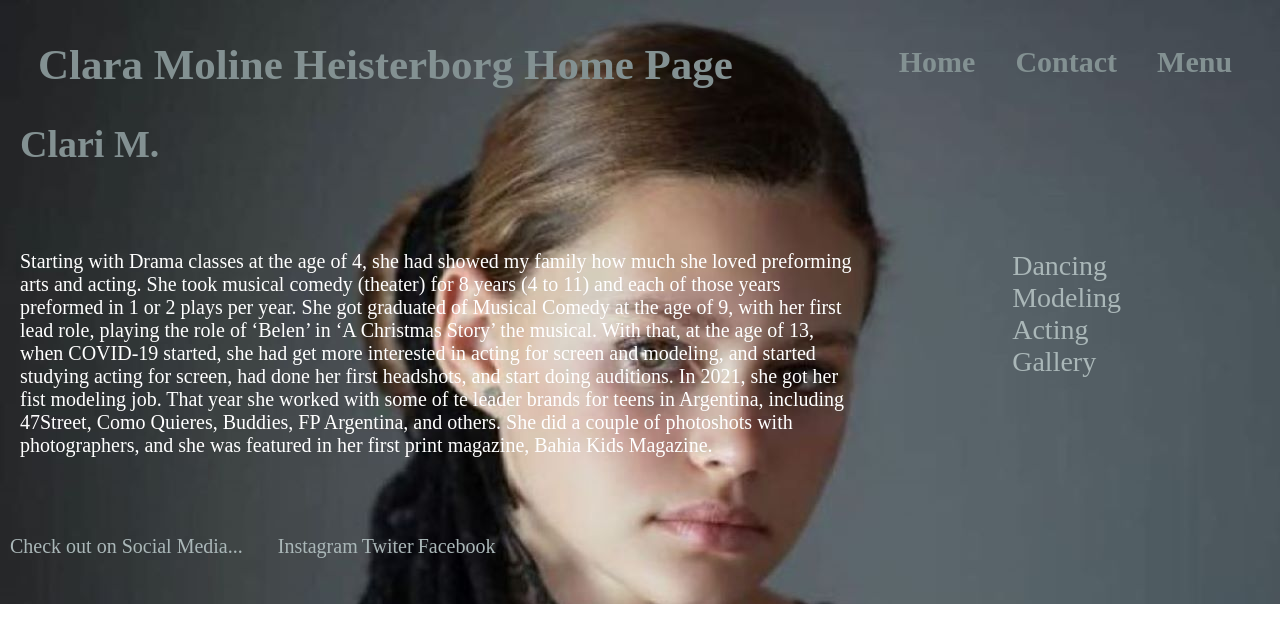
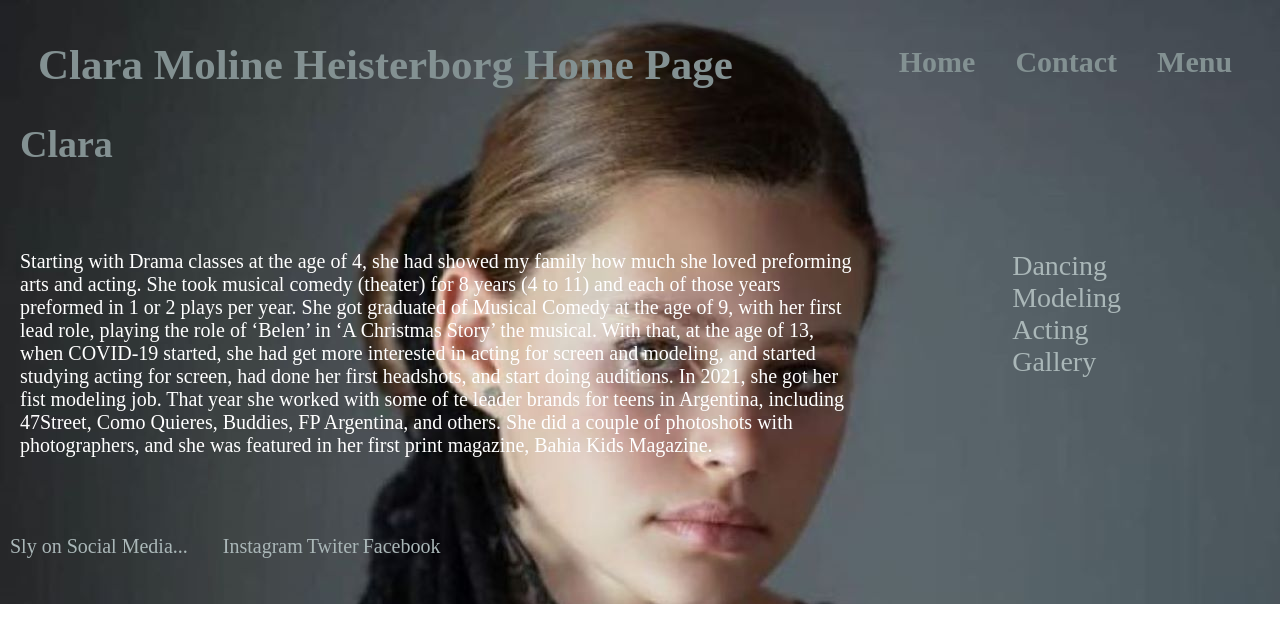
Before and after one commit to KarinHeisterborg/Clara-Moline-Heisterborg, a website: page index.html in a window 1280 px wide. Drawn offline with Linux system fonts and the light colour scheme.

Commit message:
cambios en titulo main y footer

```diff
--- a/index.html
+++ b/index.html
@@ -32,7 +32,7 @@
         </header>
         <div class="main">
           <div class="main__title">
-              <h2 id="maintitle" class="main__title--h2">Clari M.</h2>
+              <h2 id="maintitle" class="main__title--h2">Clara</h2>
           </div>
           <div class="main__p">
             <p id="mainP" class="main__p">Starting with Drama classes at the age of 4, she had showed my family how much she loved preforming arts and acting. She took musical comedy (theater) for 8 years (4 to 11) and each of those years preformed in 1 or 2 plays per year. She got graduated of Musical Comedy at the age of 9, with her first lead role, playing the role of ‘Belen’ in ‘A Christmas Story’ the musical.
@@ -52,7 +52,7 @@
         </div>
         <div class="footer">
             <div class="footer__socialMedia1">
-                <p>Check out on Social Media...</p>
+                <p>Sly on Social Media...</p>
             </div>
 
             <div class="footer__socialMedia2">
```
